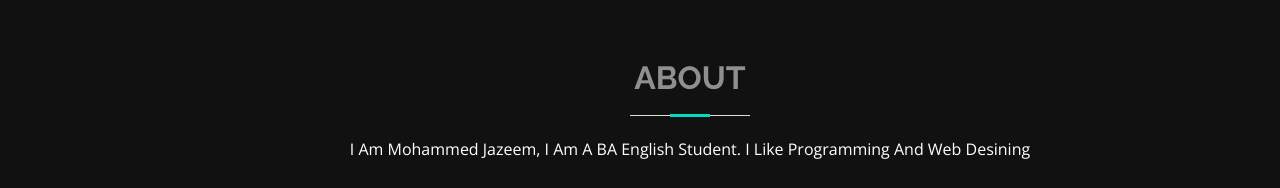
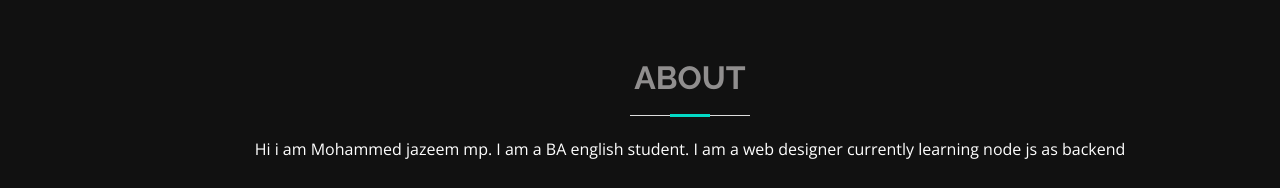
Before and after one commit to jazeemmp/Personal-website, a plain HTML site: page index.html in a window 1280 px wide. Shown: the part 801-989 px from the top of the page. Drawn offline with nearby package versions, Linux system fonts and the light colour scheme; grey boxes are pictures that could not be loaded.

Commit message:
Update index.html

```diff
--- a/index.html
+++ b/index.html
@@ -84,7 +84,7 @@
 
         <div class="section-title">
           <h2>About</h2>
-          <p>I Am Mohammed Jazeem, I Am A BA English Student.  I Like Programming And Web Desining</p>
+          <p>Hi i am Mohammed jazeem mp. I am a BA english student. I am a web designer currently learning node js as backend</p>
         </div>
 
         <div class="row ">
```
